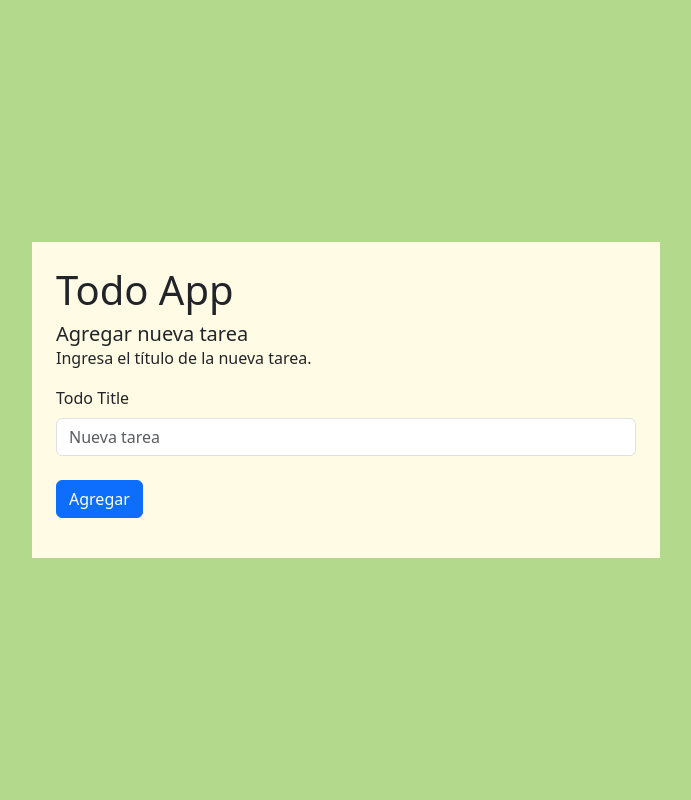
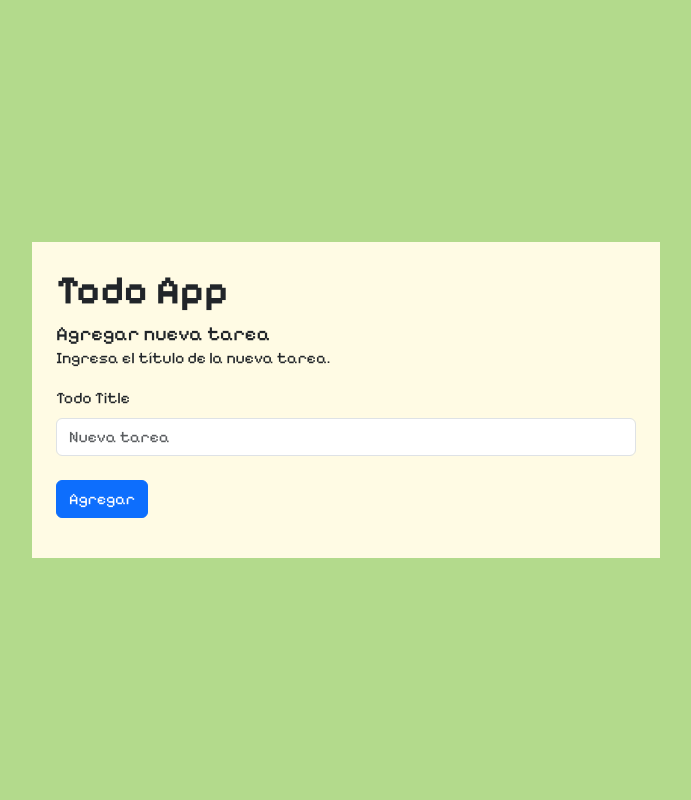
Before and after one commit to TamaraAguilar/todo-app-flask, a Flask app: page / in a window 1280 px wide. Shown: the whole page, without its empty margins (294-985 px from the left). Run offline with Flask 3, Linux system fonts and the light colour scheme; data that the repository does not hold is empty; some libraries are stand-ins or nearby versions.

Commit message:
add: pixelify-sans font

```diff
--- a/static/css/style.css
+++ b/static/css/style.css
@@ -15,3 +15,18 @@ body {
 .central-card {
   background-color: #fffbe4;
 }
+
+/* Font Family */
+.pixelify-sans-400 {
+  font-family: "Pixelify Sans", sans-serif;
+  font-optical-sizing: auto;
+  font-weight: 400;
+  font-style: normal;
+}
+
+.pixelify-sans-700 {
+  font-family: "Pixelify Sans", sans-serif;
+  font-optical-sizing: auto;
+  font-weight: 700;
+  font-style: bold;
+}
--- a/templates/index.html
+++ b/templates/index.html
@@ -10,6 +10,13 @@
       href="{{ url_for('static', filename='css/style.css') }}"
     />
 
+    <link rel="preconnect" href="https://fonts.googleapis.com" />
+    <link rel="preconnect" href="https://fonts.gstatic.com" crossorigin />
+    <link
+      href="https://fonts.googleapis.com/css2?family=Pixelify+Sans:wght@400..700&display=swap"
+      rel="stylesheet"
+    />
+
     {% block styles %}
     <!-- Bootstrap CSS -->
     {{ bootstrap.load_css() }} {% endblock %}
@@ -17,14 +24,14 @@
     <title>todo app</title>
     {% endblock %}
   </head>
-  <body>
+  <body class="pixelify-sans-400">
     {% block content %}
     <div
       class="container-fluid vh-100 d-flex align-items-center justify-content-center"
     >
       <div class="row w-100 justify-content-center">
         <div class="col-12 col-md-8 col-lg-6 central-card p-4">
-          <h1>Todo App</h1>
+          <h1 class="pixelify-sans-700">Todo App</h1>
 
           <h5 class="card-title">Agregar nueva tarea</h5>
           <p class="card-text">Ingresa el título de la nueva tarea.</p>
```
